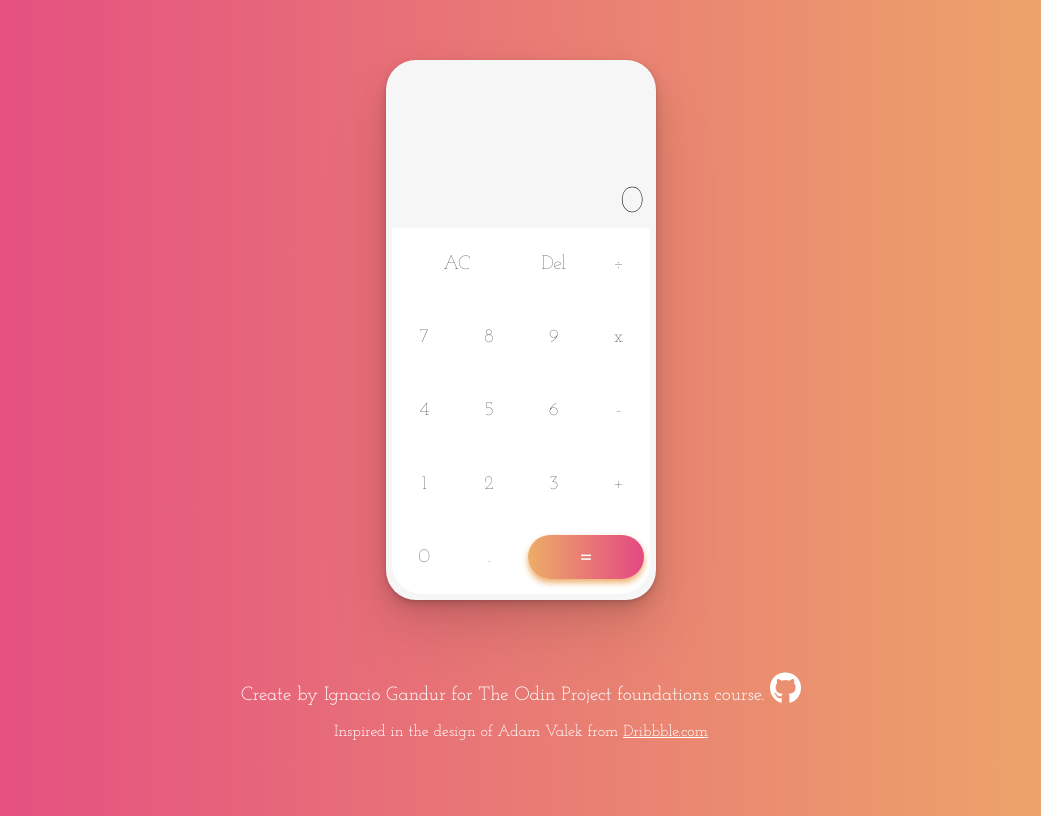
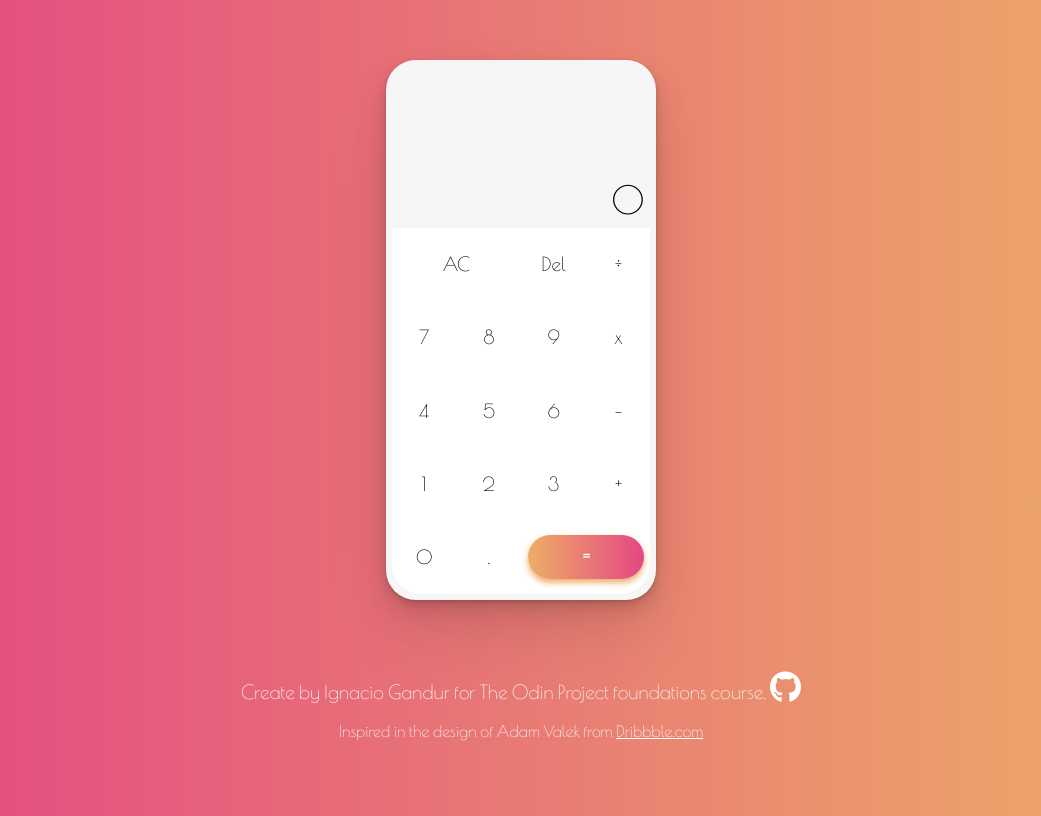
Before and after one commit to IgnacioGandur/calculator-project, a plain HTML site: page index.html in a window 1280 px wide. Shown: the whole page, without its empty margins (119-1160 px from the left). Drawn offline with nearby package versions, Linux system fonts and the light colour scheme.

Commit message:
Changed the main font of all elements

```diff
--- a/index.html
+++ b/index.html
@@ -8,10 +8,6 @@
     <link rel="stylesheet" href="styles.css">
     <script src="app.js" defer></script>
     <script src="https://kit.fontawesome.com/64a715bddf.js" crossorigin="anonymous"></script>
-    <link rel="preconnect" href="https://fonts.googleapis.com">
-    <link rel="preconnect" href="https://fonts.gstatic.com" crossorigin>
-    <link href="https://fonts.googleapis.com/css2?family=Josefin+Slab:wght@100;400;700&display=swap" rel="stylesheet">
-
     <link rel="icon" type="image/png" href="icons/favicon-32x32.png" sizes="32x32" />
     <link rel="icon" type="image/png" href="icons/favicon-16x16.png" sizes="16x16" />
 
--- a/styles.css
+++ b/styles.css
@@ -1,6 +1,13 @@
+@import url('https://fonts.googleapis.com/css2?family=Poiret+One&display=swap');
+
+:root {
+    --main-font: 'Poiret One', cursive;
+
+}
+
 *:not(.fa-github), *:not(.fa-github)::before, *:not(.fa-github)::after {
     box-sizing: border-box;
-    font-family: 'Josefin Slab', serif;
+    font-family: var(--main-font);
     font-weight: 100;
 }
 
```
